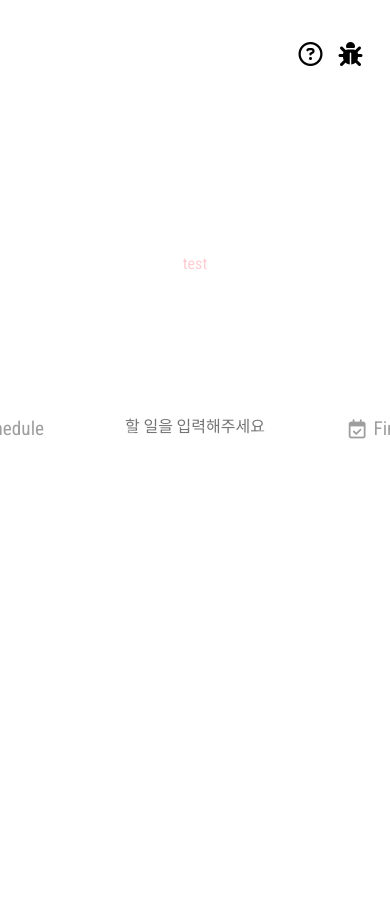
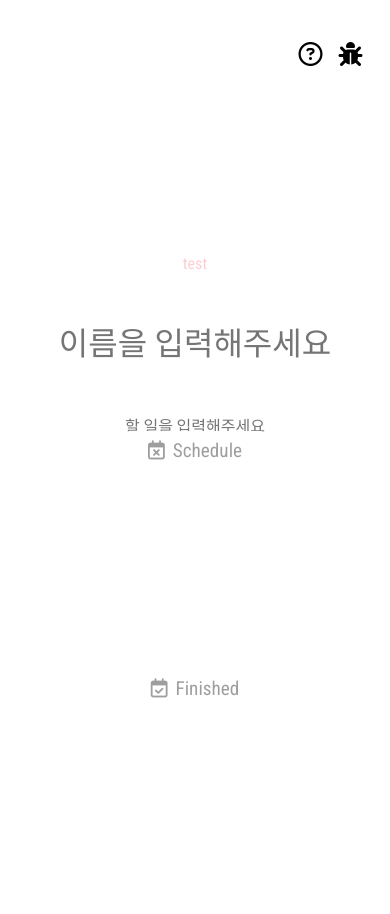
Before and after one commit to JhsK/JS-Momentum, a plain HTML site: page index.html in a window 390 px wide. Shown: the top 914 px of the page. Before the commit the page ends 844 px from the top, so only its background shows below. Drawn offline with Linux system fonts and the light colour scheme.

Commit message:
[feat] 반응형 적용

```diff
--- a/css/style.css
+++ b/css/style.css
@@ -196,3 +196,39 @@ ul button {
   margin-top: 2rem;
   list-style: url("../image/rec.png");
 }
+
+@media only screen and (max-width: 780px) {
+  .bg {
+    height: 120vh;
+  }
+
+  .bottom-container {
+    bottom: 1%;
+    height: 500px;
+    flex-direction: column;
+    justify-content: center;
+    align-items: center;
+  }
+
+  .schedule-title {
+    left: 50%;
+    transform: translate(-50%, -50%);
+  }
+
+  .schedule-container {
+    padding: 0;
+    margin: 2rem 0 4rem 0;
+  }
+
+  .finished-container {
+    padding: 0;
+    margin: 0;
+    height: 400px;
+  }
+
+  .finished-title {
+    top: 50%;
+    right: 50%;
+    transform: translate(+50%, +20%);
+  }
+}
--- a/index.html
+++ b/index.html
@@ -27,7 +27,7 @@
             <span class="jsWeather">test</span>
             <div class="input-container">
                 <form class="name-container">
-                    <input type="text" class="inputName" id="jsInputName" value="이름을 입력해주세요">
+                    <input type="text" class="inputName" id="jsInputName" placeholder="이름을 입력해주세요">
                 </form>
                 <form class="work-container">
                     <input type="text" class="inputWork" id="jsInputWork" placeholder="할 일을 입력해주세요">
```
